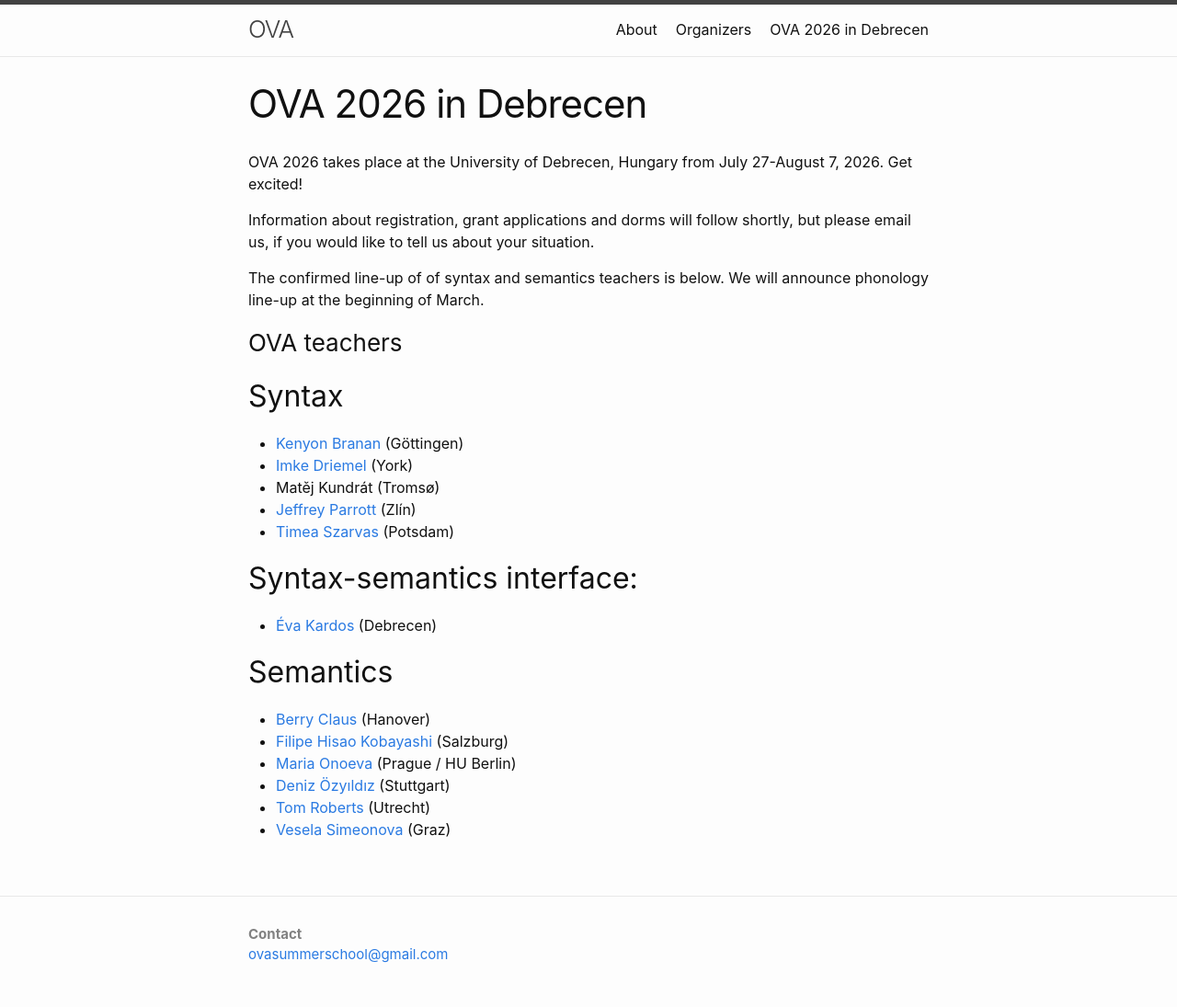
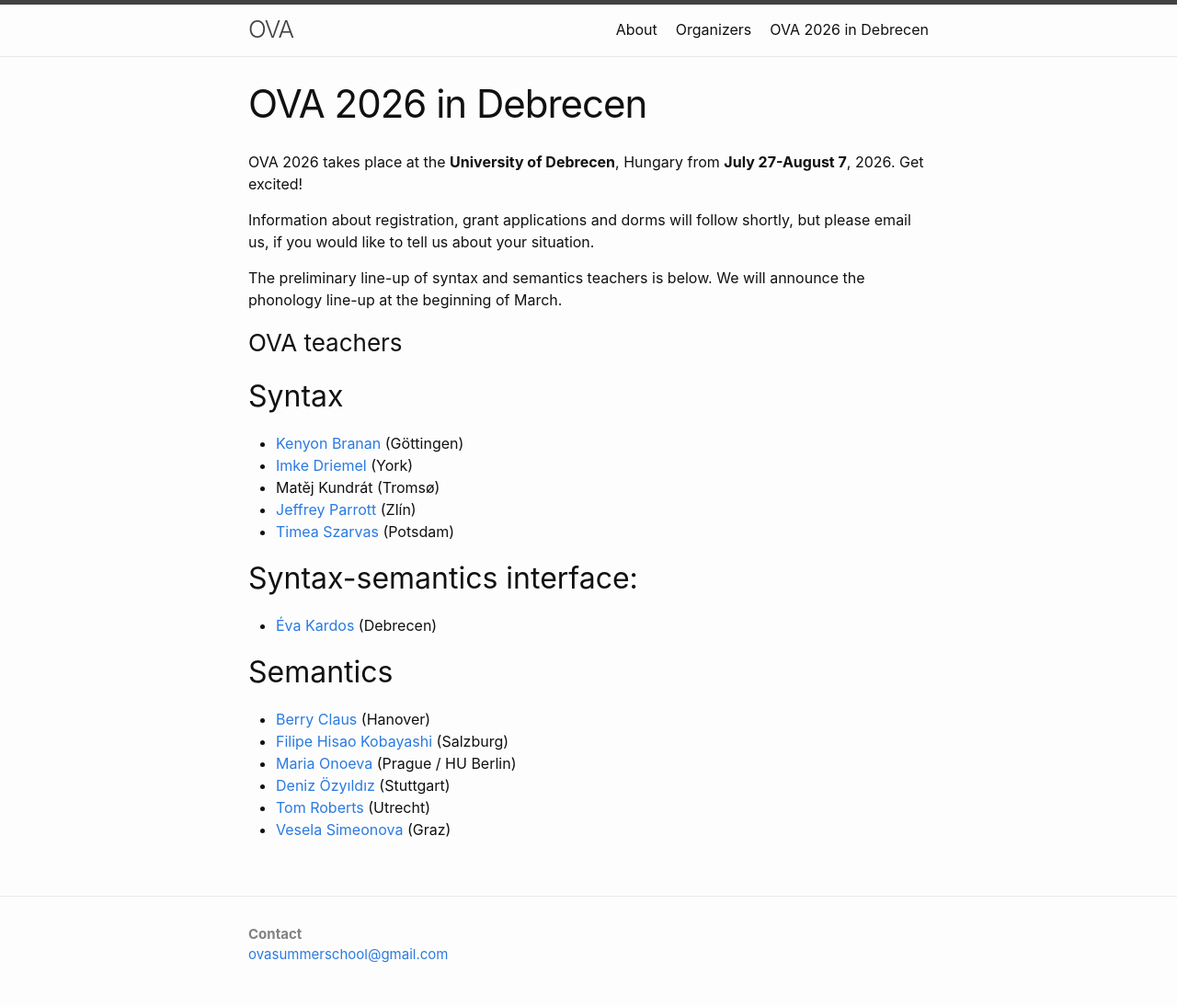
Before and after one commit to ovaschool/ovaschool.github.io, a Jekyll site: the page built from staticpages/ova2026.markdown, in a window 1280 px wide. Shown: the whole page at 92% size. Built offline with Jekyll 4.4.1, drawn with Linux system fonts in a browser that asks for light colours.

Commit message:
Update ova2026.markdown

```diff
--- a/staticpages/ova2026.markdown
+++ b/staticpages/ova2026.markdown
@@ -4,15 +4,15 @@
 permalink: /ova2026/
 ---
 
-OVA 2026 takes place at the University of Debrecen, Hungary from July 27-August
-7, 2026. Get excited!
+OVA 2026 takes place at the **University of Debrecen**, Hungary from **July 27-August
+7**, 2026. Get excited!
 
 Information about registration, grant applications and dorms will follow
 shortly, but please email us, if you would like to tell us about your
 situation.
 
-The confirmed line-up of of syntax and semantics teachers is below. We will
-announce phonology line-up at the beginning of March.
+The preliminary line-up of syntax and semantics teachers is below. We will
+announce the phonology line-up at the beginning of March.
 
 ### OVA teachers
 
```
